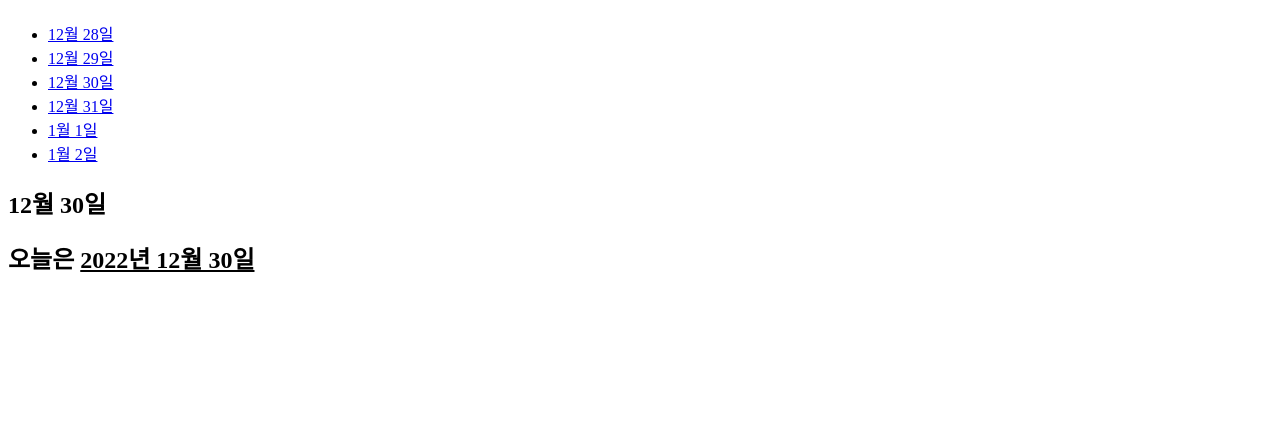
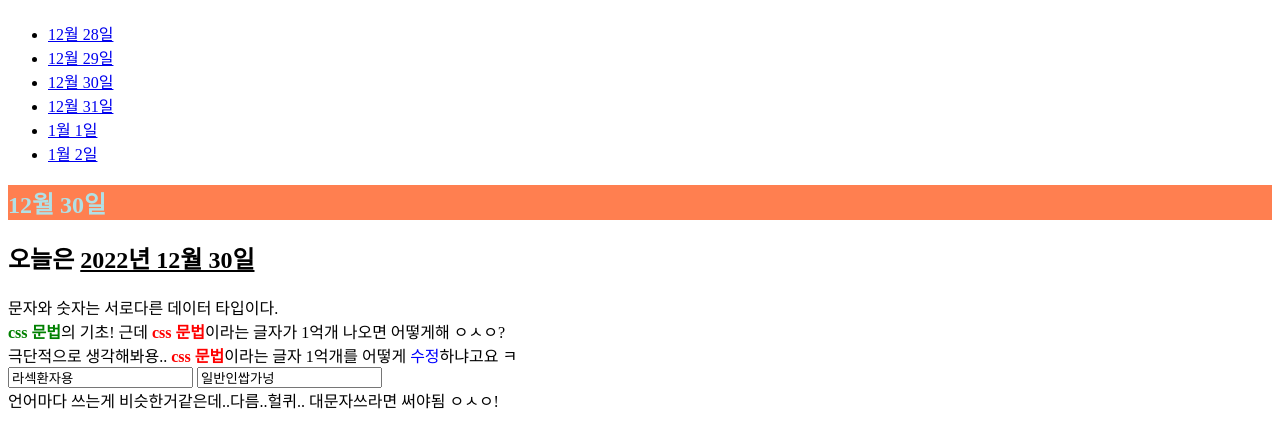
Before and after one commit to jiheekim0104/co-gomg, a plain HTML site: page 3.html in a window 1280 px wide. Shown: the part 68-516 px from the top of the page. Drawn offline with Linux system fonts and the light colour scheme.

Commit message:
Add files via upload

```diff
--- a/3.html
+++ b/3.html
@@ -1,6 +1,17 @@
 <!doctype html>
 <html>
 <head>
+  <style>
+.js{
+  font-weight: bold;
+color:red;}
+#first{
+  color:green;
+}
+span{
+  color:blue;
+}
+  </style>
 <title>곰쥐의 코린이기록</title>
 <meta charset="utf-8">
 <!-- Google tag (gtag.js) -->
@@ -25,9 +36,20 @@
         <li><a href="6.html">1월 2일</a></li>
 </ul>
 
-<h2>12월 30일</h2>
+<h2 style="background-color:coral;color:powderblue">12월 30일</h2>
 
 <h2>오늘은 <u>2022년 12월 30일</u></h2>
-
+문자와 숫자는 서로다른 데이터 타입이다.<br>
+<span id="first" class="js">css 문법</span>의 기초! 근데 <span class="js">css 문법</span>이라는 글자가 1억개 나오면 어떻게해 ㅇㅅㅇ?<br>
+극단적으로 생각해봐용.. <span class="js">css 문법</span>이라는 글자 1억개를 어떻게 <span>수정</span>하냐고요 ㅋ <br>
+<input style="button" value="라섹환자용" onclick="
+document.querySelector('body').style.backgroundColor='black';
+document.querySelector('body').style.color='white';
+">
+<input style="button" value="일반인쌉가넝" onclick="
+document.querySelector('body').style.backgroundColor='white';
+document.querySelector('body').style.color='black';
+">
+<br>언어마다 쓰는게 비슷한거같은데..다름..헐퀴.. 대문자쓰라면 써야됨 ㅇㅅㅇ!
 </body>
 </html>
```
Also changed, not shown: nothing.html (added, +13 -0 lines).
